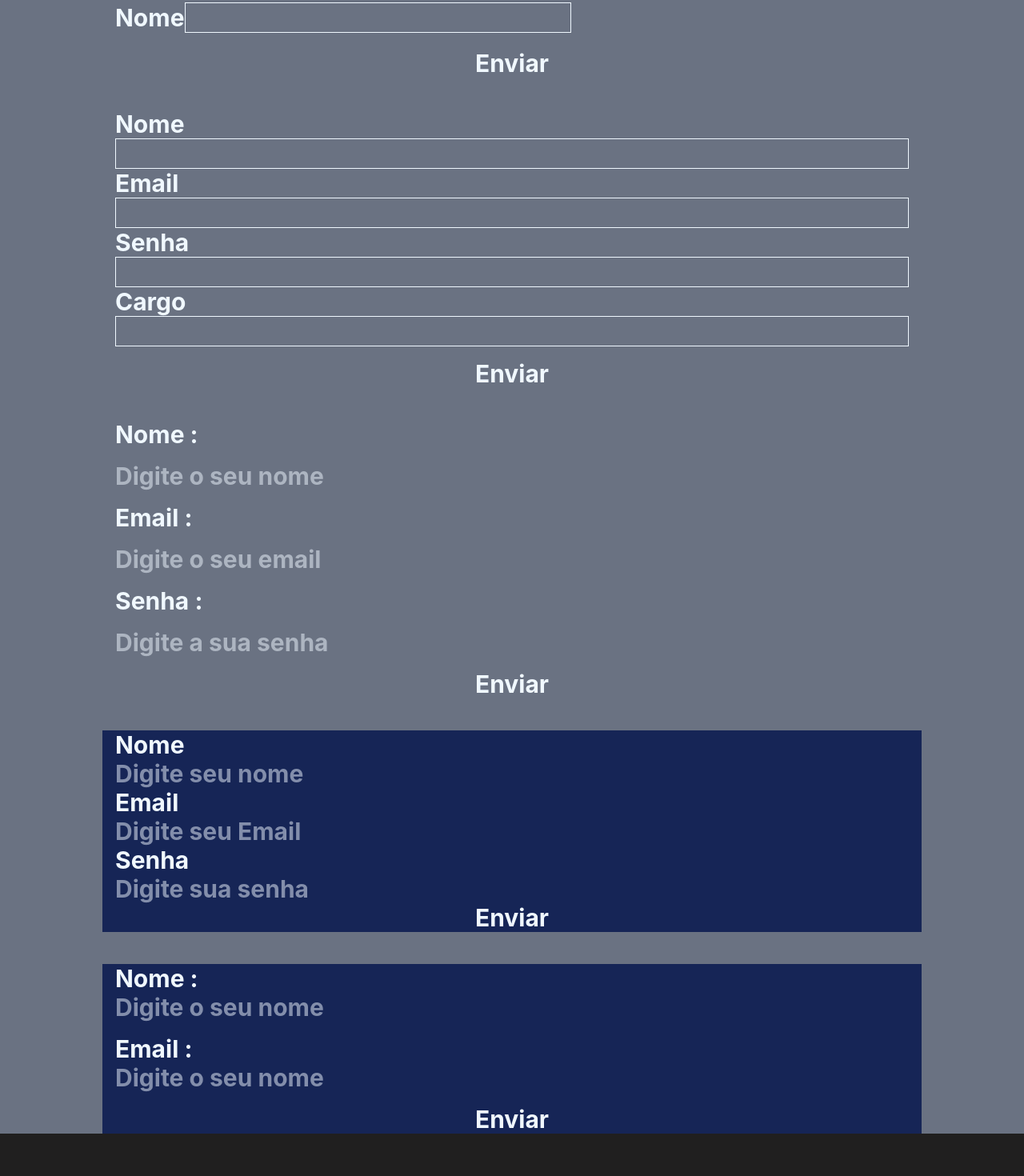
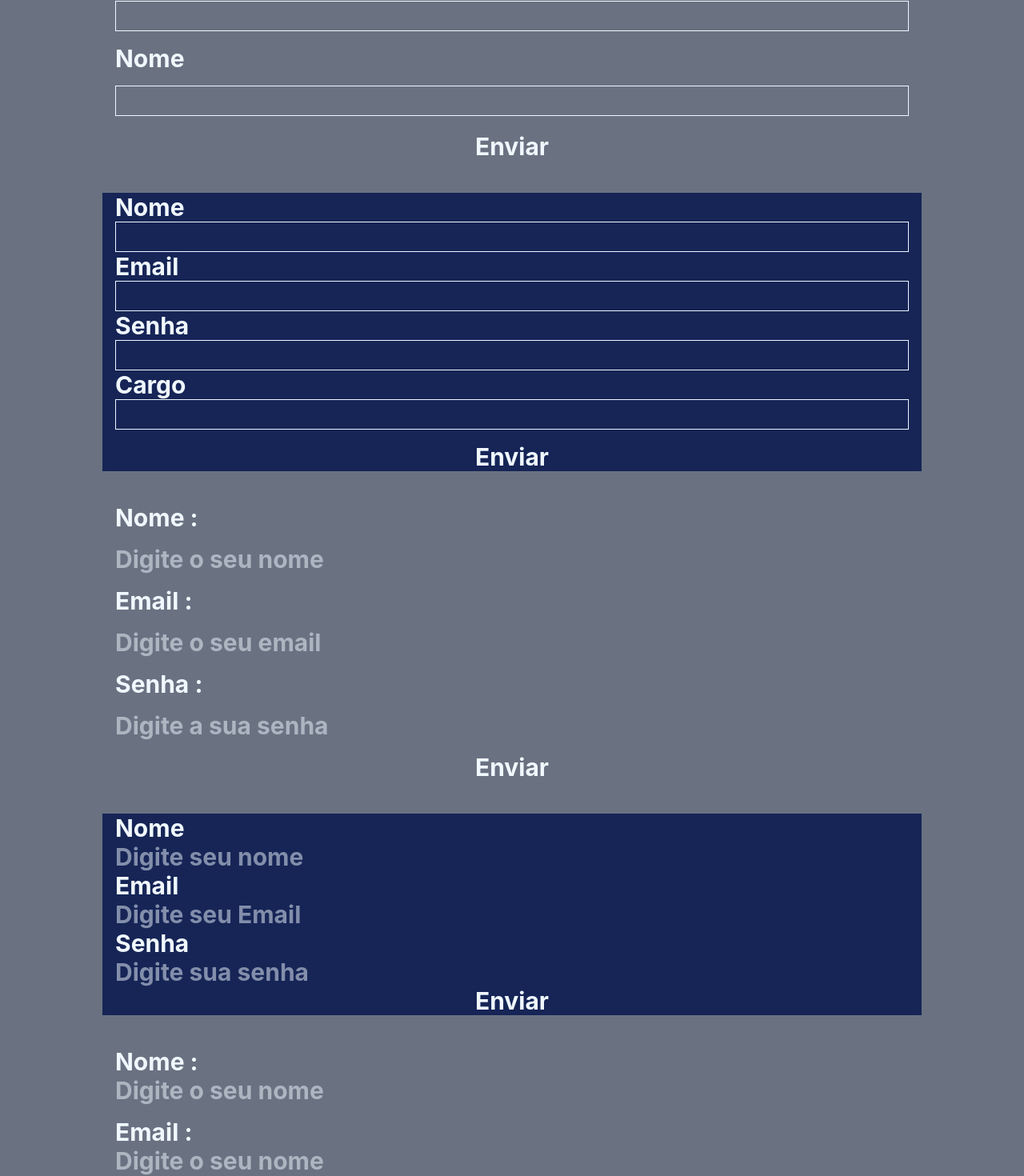
Before and after one commit to Paulo-Borges/FormTest, a React (Vite) app: page / in a window 1280 px wide. Shown: the part 497-1967 px from the top of the page at 80% size. Before the commit the page ends 1914 px from the top, so only its background shows below. Built offline with nearby package versions, Linux system fonts and the light colour scheme.

Commit message:
fix: atualizando Background

```diff
--- a/src/App.tsx
+++ b/src/App.tsx
@@ -14,16 +14,16 @@ function App() {
       <div className=" bg-gray-500 ">
         <ControlledForm />
       </div>
-      <div className=" bg-gray-500">
+      <div className="bg-blue-950 flex">
         <FormCerto />
       </div>
-      <div className=" bg-gray-500">
+      <div className="bg-gray-500 ">
         <Formulario />
       </div>
-      <div className=" bg-blue-950 ">
+      <div className=" bg-blue-950 flex">
         <MasForm />
       </div>
-      <div className=" bg-blue-950 flex">
+      <div className=" bg-gray-500 ">
         <ValidationForm />
       </div>
     </div>
--- a/src/components/Form.tsx
+++ b/src/components/Form.tsx
@@ -36,8 +36,8 @@ export function ControlledForm() {
     >
       <div className="flex flex-col gap-4">
         {formFields.map((field) => (
-          <div key={field.name} className="flex flex-col gap-4">
-            <label>
+          <div key={field.name}>
+            <label className="flex flex-col gap-4">
               {field.label}
               <input
                 type={field.type}
@@ -47,7 +47,11 @@ export function ControlledForm() {
                 })}
               />
             </label>
-            {errors[field.name] && <span>{errors[field.name]?.message}</span>}
+            {errors[field.name] && (
+              <span className="text-red-600 text-lg font-medium">
+                {errors[field.name]?.message}
+              </span>
+            )}
           </div>
         ))}
       </div>
```
